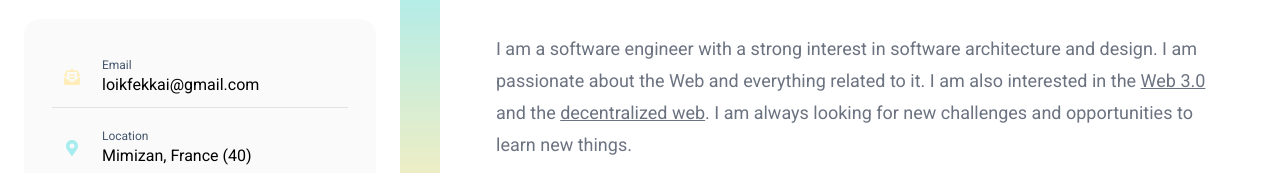
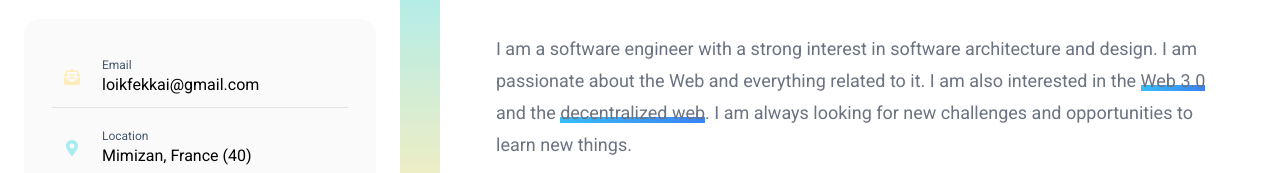
Before and after one commit to Lokicoule/portfolio, a React (Vite) app: page /en in a window 1280 px wide. Shown: the part 573-746 px from the top of the page. Built offline with nearby package versions, Linux system fonts and the light colour scheme.

Commit message:
style: gradient underline animation

```diff
--- a/src/index.css
+++ b/src/index.css
@@ -27,6 +27,10 @@ body {
 
   .bg-tertiary {
     @apply bg-tertiary-light dark:bg-tertiary-dark;
+  }
+
+  .gradient-underline-animation {
+    @apply bg-gradient-to-r from-sky-400 to-blue-500 bg-no-repeat bg-bottom bg-[length:100%_6px] hover:bg-[length:100%_100%] transition-[background-size] duration-300 ease-in-out hover:text-white;
   }
 
   .text-primary {
--- a/src/shared/translating/translatingService.ts
+++ b/src/shared/translating/translatingService.ts
@@ -49,7 +49,7 @@ export class TranslatingService {
             impactAndLessonsLearned: "Impact and Lessons Learned",
             about: {
               description:
-                "I am a software engineer with a strong interest in software architecture and design. I am passionate about the Web and everything related to it. I am also interested in the <span class='underline'>Web 3.0</span> and the <span class='underline'>decentralized web</span>. I am always looking for new challenges and opportunities to learn new things.",
+                "I am a software engineer with a strong interest in software architecture and design. I am passionate about the Web and everything related to it. I am also interested in the <span class='gradient-underline-animation'>Web 3.0</span> and the <span class='gradient-underline-animation'>decentralized web</span>. I am always looking for new challenges and opportunities to learn new things.",
             },
           },
         },
@@ -72,7 +72,7 @@ export class TranslatingService {
             impactAndLessonsLearned: "Impact et Leçons Apprises",
             about: {
               description:
-                "Je suis un ingénieur logiciel avec un vif intérêt pour l'architecture logicielle et la conception. Je suis passionné par le Web et tout ce qui s'y rapporte. Je m'intéresse également au <span class='underline'>Web 3.0</span> et au web décentralisé. Je suis toujours à la recherche de nouveaux défis et d'opportunités pour apprendre de nouvelles choses.",
+                "Je suis un ingénieur logiciel avec un vif intérêt pour l'architecture logicielle et la conception. Je suis passionné par le Web et tout ce qui s'y rapporte. Je m'intéresse également au <span class='gradient-underline-animation'>Web 3.0</span> et au web décentralisé. Je suis toujours à la recherche de nouveaux défis et d'opportunités pour apprendre de nouvelles choses.",
             },
           },
         },
```
